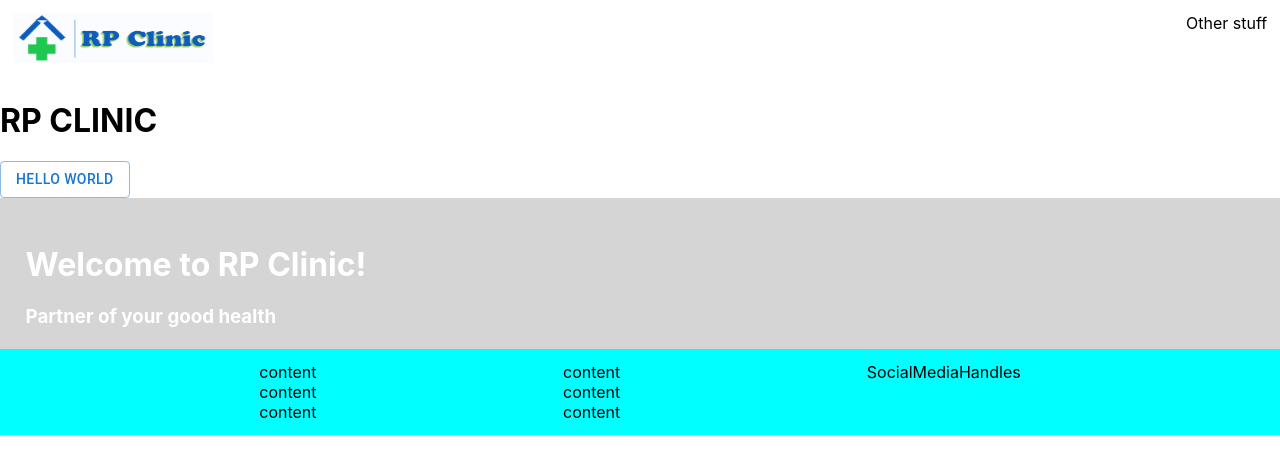
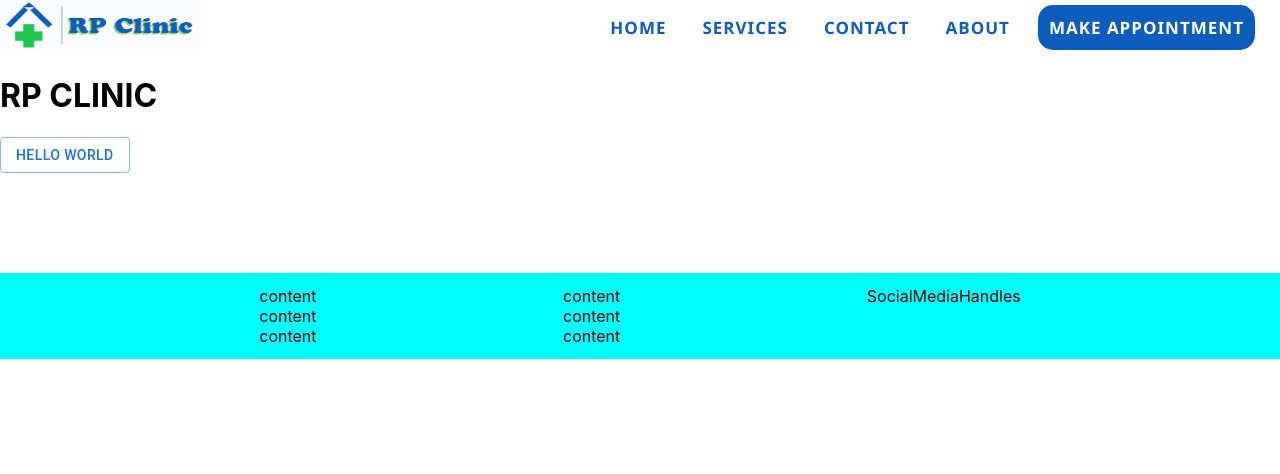
Before and after one commit to saan-saurabh/RP-Clinic, a React (Create React App) app in the folder rp-clinic/: page / in a window 1280 px wide. Shown: the top 474 px of the page. Built offline with nearby package versions, Linux system fonts and the light colour scheme.

Commit message:
Completed Navbar Ui for desktop, created a crousel  ux, added  tittle logo,

```diff
--- a/rp-clinic/public/index.html
+++ b/rp-clinic/public/index.html
@@ -2,7 +2,7 @@
 <html lang="en">
   <head>
     <meta charset="utf-8" />
-    <link rel="icon" href="%PUBLIC_URL%/favicon.ico" />
+    <link rel="icon" href="%PUBLIC_URL%/logo192.png" />
     <meta name="viewport" content="initial-scale=1, width=device-width" />
     <meta name="theme-color" content="#000000" />
     <meta
--- a/rp-clinic/src/Components/CrouselCard/MainCrousel.css
+++ b/rp-clinic/src/Components/CrouselCard/MainCrousel.css
@@ -2,6 +2,7 @@
     display:block;
     height:100px;
     padding:2%;
-    background-color: #d5d5d5;
+    background-color: #fff;
     color:#fff;
+    background-image: url();
 }
--- a/rp-clinic/src/Components/CrouselCard/MainCrousel.js
+++ b/rp-clinic/src/Components/CrouselCard/MainCrousel.js
@@ -1,13 +1,14 @@
 import React from 'react'
-import { useEffect } from 'react';
 import './MainCrousel.css'
 
 function MainCrousel() {
 return (
     <div className='crousel-wrapper-div'>
-        <div className='crousel-slide-show'>
-            <h1>Welcome to RP Clinic!</h1>
-            <h3>Partner of your good health</h3>
+        <div style={{
+  backgroundImage: `url(${process.env.PUBLIC_URL + '/stethoscopePic.png'})`,
+  backgroundRepeat: 'no-repeat',
+  width:'250px', height:'100px'
+}}>
         </div>
     </div>
 );
--- a/rp-clinic/src/Components/Header/Navbar.css
+++ b/rp-clinic/src/Components/Header/Navbar.css
@@ -1,5 +1,38 @@
 .navbar-main-div{
     display: flex;
     justify-content: space-between;
-    padding: 1%;
   }
+
+  .navbar-main-div .navbar-make-appointment-button{
+    padding:5px;
+  }
+  .navbar-main-div .navbar-make-appointment-button .navbar-right-pane{
+    display:flex;
+    justify-content: space-evenly;
+  }
+  .navbar-main-div .navbar-make-appointment-button .navbar-right-pane button{
+    display:block;
+    padding:8px;
+    border:none;
+    color:#0D5DBD;
+    font-weight: bold;
+    letter-spacing: 1px;
+    background-color: #fff;
+    cursor: pointer;
+    font-family:'Segoe UI', Tahoma, Geneva, Verdana, sans-serif;
+    margin-right:20px;
+    font-size: 17px;
+
+  }
+  .navbar-main-div .navbar-make-appointment-button .navbar-right-pane .list-button{
+    border-radius: 15px;
+    background-color: #0D5DBD;
+    color:#fff;
+    border: 3px solid #0D5DBD;
+  }
+
+  .navbar-main-div .navbar-make-appointment-button .navbar-right-pane .list-button:hover{
+    border: 3px solid #0D5DBD;
+    background-color: #fff;
+    color:#0D5DBD;
+  }
--- a/rp-clinic/src/Components/Header/Navbar.js
+++ b/rp-clinic/src/Components/Header/Navbar.js
@@ -5,12 +5,18 @@ import './Navbar.css'
 function Navbar() {
   return (
     <div className='navbar-main-div'>
-        <div>
-            <Logo/>
+      <div>
+        <Logo />
+      </div>
+      <div className='navbar-make-appointment-button'>
+        <div className='navbar-right-pane'>
+          <button className='list-menu'>HOME</button>
+          <button className='list-menu'>SERVICES</button>
+          <button className='list-menu'>CONTACT</button>
+          <button className='list-menu'>ABOUT</button>
+          <button className='list-button'>MAKE APPOINTMENT</button>
         </div>
-        <div>
-            Other stuff
-        </div>
+      </div>
     </div>
   );
 }
```
Also changed, not shown: rp-clinic/public/logo192.png, rp-clinic/public/stethoscopePic.png (added).
